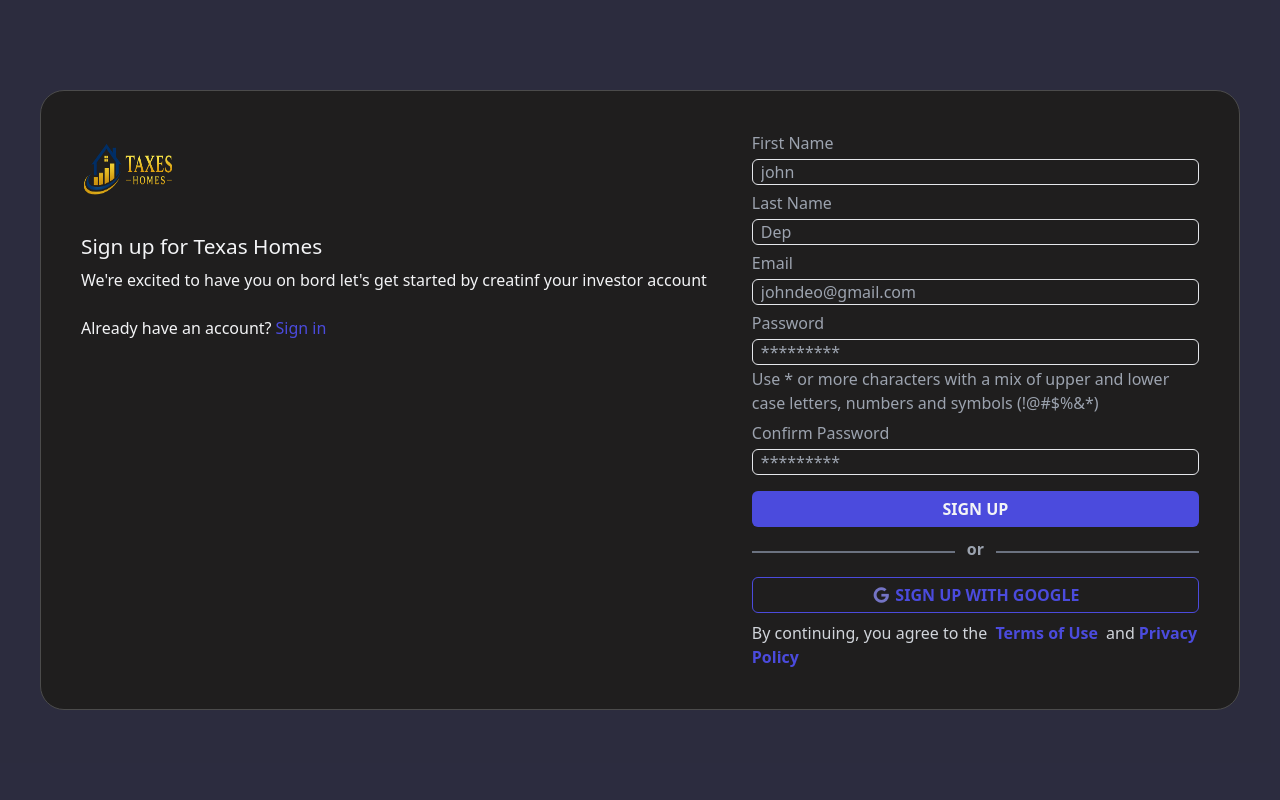
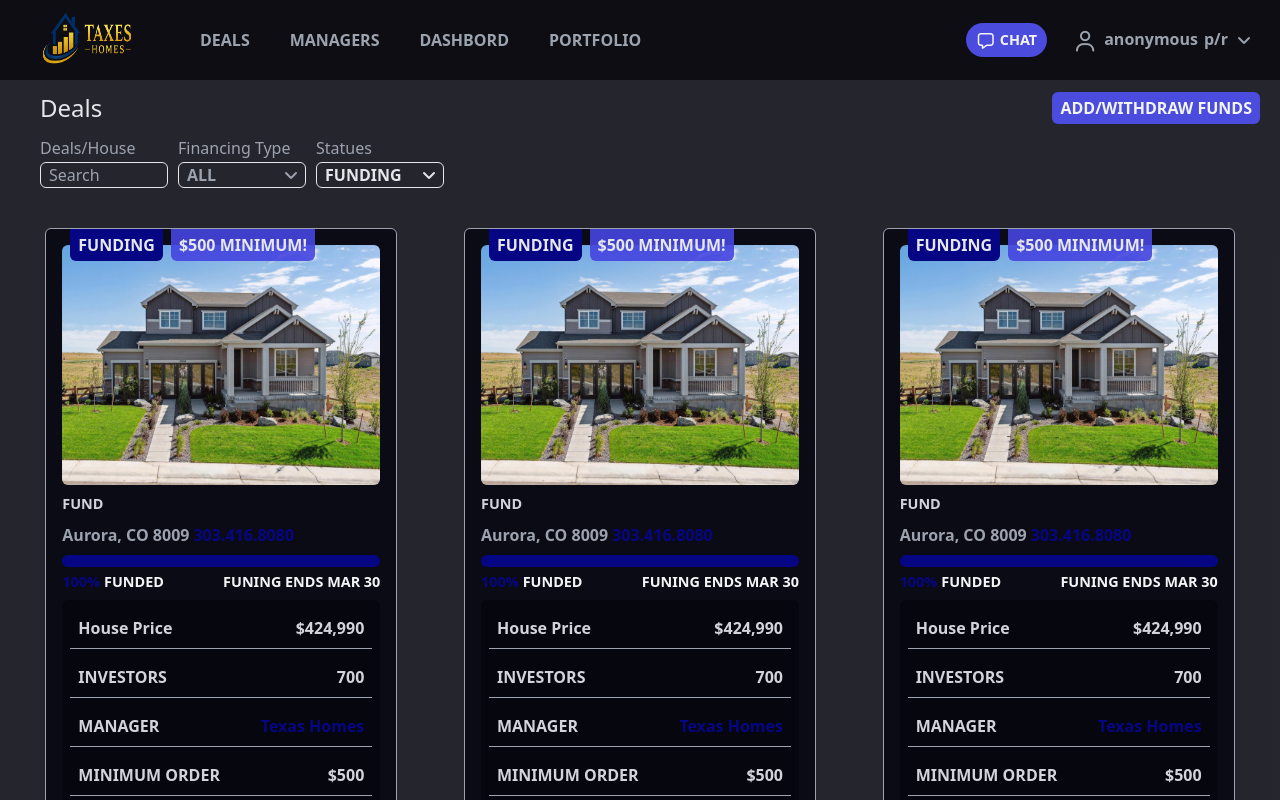
Before and after one commit to anonymous-programmer-1/texashomes, a React (Vite) app: page / in a window 1280 px wide. Shown: the top 800 px of the page. Built offline with nearby package versions, Linux system fonts and the light colour scheme.

Commit message:
added itemscard

```diff
--- a/src/App.tsx
+++ b/src/App.tsx
@@ -6,12 +6,13 @@ import SecondQuestion from "./components/Register/RegistrationQuestions/SecondQu
 import ThirdQuestion from "./components/Register/RegistrationQuestions/ThirdQuestion";
 import FouthQuestion from "./components/Register/RegistrationQuestions/FouthQuestion";
 import RegisterationCongrats from "./components/Register/RegisterationCongrats";
+import AuthHome from "./components/AuthHome/AuthHome";
 //
 
 function App() {
   return (
     <>
-      <RegisterPage />
+      <AuthHome />
     </>
   );
 }
--- /dev/null
+++ b/src/components/AuthHome/AuthHome.tsx
@@ -0,0 +1,11 @@
+import Top from "./Top/Top";
+import ItemCards from "./ItemsCardList/ItemCards";
+function AuthHome() {
+  return (
+    <>
+      <Top />
+      <ItemCards />
+    </>
+  );
+}
+export default AuthHome;
--- /dev/null
+++ b/src/components/AuthHome/ItemsCardList/ItemCard.tsx
@@ -0,0 +1,66 @@
+import productImage from "/images/house0.jpg";
+function ItemCard() {
+  return (
+    <span className="mt-2 flex flex-col gap-2 p-4 border-[1px] border-gray-400 bg-[#0a0a14ee] w-fit max-w-[22rem]  h-fit max-h-[45rem] rounded-md relative items-stretch flex-grow ">
+      <span className="flex absolute top-0 mt-[-0.5px] gap-2 ml-2">
+        <span className="w-fit h-fit p-1 pl-2 pr-2 bg-[#060685] rounded-b-md">
+          <h5 className="text-gray-200 font-semibold">FUNDING</h5>
+        </span>
+        <span className="w-fit h-fit p-1 pl-2 pr-2 bg-[#4545dfe7] rounded-b-md">
+          <h5 className="text-gray-200 font-semibold">$500 MINIMUM!</h5>
+        </span>
+      </span>
+      <span className="w-full h-[15rem]">
+        <img className="w-full h-full rounded-md" src={productImage}></img>
+      </span>
+      <span className="text-gray-300 font-semibold text-[0.9rem]">
+        <h5>FUND</h5>
+      </span>
+      <span className="flex w-full">
+        <h5 className="text-[1rem] text-gray-400 font-semibold">
+          Aurora, CO 8009
+        </h5>
+        <h5 className="font-bold text-[#060685] ml-1">303.416.8080</h5>
+      </span>
+      <span className="flex flex-col">
+        <span className="w-full h-3 bg-[#060685] rounded-full"></span>
+        <span className="flex mt-1">
+          <span className="font-semibold text-[0.9rem] flex gap-1">
+            <h5 className="text-[#060685]">100%</h5>
+            <h5 className="text-gray-100">FUNDED</h5>
+          </span>
+          <span className="font-semibold text-[0.9rem] flex gap-1 ml-auto">
+            <h5 className="text-gray-100">FUNING ENDS MAR 30</h5>
+          </span>
+        </span>
+      </span>
+      <span className="flex flex-col w-full h-fit p-2 gap-2 bg-[#06060cc5] rounded-md">
+        <span className="flex p-2 text-gray-300 font-semibold border-b-[1px] border-gray-400">
+          <h5>House Price</h5>
+          <h5 className="ml-auto">$424,990</h5>
+        </span>
+        <span className="flex p-2 text-gray-300 font-semibold border-b-[1px] border-gray-400">
+          <h5>INVESTORS</h5>
+          <h5 className="ml-auto">700</h5>
+        </span>
+        <span className="flex p-2 text-gray-300 font-semibold border-b-[1px] border-gray-400">
+          <h5>MANAGER</h5>
+          <h5 className="ml-auto text-[#060685] font-semibold">Texas Homes</h5>
+        </span>
+        <span className="flex p-2 text-gray-300 font-semibold border-b-[1px] border-gray-400">
+          <h5>MINIMUM ORDER </h5>
+          <h5 className="ml-auto">$500</h5>
+        </span>
+        <span className="flex p-2 text-gray-300 font-semibold border-b-[1px] border-gray-400">
+          <h5>INVESTMENT RATE</h5>
+          <h5 className="ml-auto">[12.00 - 14.00%]%</h5>
+        </span>
+        <span className="flex p-2 text-gray-300 font-semibold ">
+          <h5>INVESTMENT TERM</h5>
+          <h5 className="ml-auto text-gray-50">6 months</h5>
+        </span>
+      </span>
+    </span>
+  );
+}
+export default ItemCard;
--- /dev/null
+++ b/src/components/AuthHome/ItemsCardList/ItemCards.tsx
@@ -0,0 +1,22 @@
+import ItemCard from "./ItemCard";
+function ItemCards() {
+  return (
+    <div className="flex flex-wrap gap-2 p-4 justify-around  bg-[#090913e1]">
+      <ItemCard />
+      <ItemCard />
+      <ItemCard />
+      <ItemCard />
+      <ItemCard />
+      <ItemCard />
+      <ItemCard />
+      <ItemCard />
+      <ItemCard />
+      <ItemCard />
+      <ItemCard />
+      <ItemCard />
+      <ItemCard />
+      <ItemCard />
+    </div>
+  );
+}
+export default ItemCards;
--- /dev/null
+++ b/src/components/AuthHome/Top/MenuCategory.tsx
@@ -0,0 +1,32 @@
+function MenuCategory() {
+  return (
+    <div className="w-full min-h-14 max-h-fit pb-4 bg-[#090913e1]">
+      <div className="flex flex-wrap w-full h-full items-center lg:pl-10 pl-5 gap-2.5 ">
+        <span className="flex flex-col gap-0.5">
+          <h5 className="text-gray-400">Deals/House</h5>
+          <span className="w-[8rem] h-fit">
+            <input
+              className="w-full border-[0.5px] bg-transparent rounded-md pl-2"
+              placeholder="Search"
+            ></input>
+          </span>
+        </span>
+        <span className="flex flex-col gap-0.5 ">
+          <h5 className="text-gray-400">Financing Type</h5>
+          <span className="w-[8rem] h-fit flex pl-2 border-[0.5px] bg-transparent text-gray-400 font-semibold rounded-md">
+            <h5>ALL</h5>
+            <i className="fas fa-angle-down mt-1 ml-auto mr-1"></i>
+          </span>
+        </span>
+        <span className="flex flex-col gap-0.5">
+          <h5 className="text-gray-400">Statues</h5>
+          <span className="w-[8rem] h-fit flex pl-2 border-[0.5px] bg-transparent text-gray-200 font-semibold rounded-md">
+            <h5>FUNDING</h5>
+            <i className="fas fa-angle-down mt-1 ml-auto mr-1"></i>
+          </span>
+        </span>
+      </div>
+    </div>
+  );
+}
+export default MenuCategory;
--- /dev/null
+++ b/src/components/AuthHome/Top/Top.tsx
@@ -0,0 +1,58 @@
+import logodark from "/images/logo/logodark.png";
+import MenuCategory from "./MenuCategory";
+function Top() {
+  return (
+    <>
+      <div className="bg-[#0d0d13]">
+        <div className="w-full flex lg:pl-10 pl-5">
+          <span className="w-24 h-20 rounded-full ">
+            <img className="w-full h-full " alt="logo" src={logodark}></img>
+          </span>
+          <div className="items-center gap-10 ml-16 hidden lg:flex">
+            <span className=" text-gray-400 font-semibold">
+              <h5>DEALS</h5>
+            </span>
+            <span className=" text-gray-400 font-semibold">
+              <h5>MANAGERS</h5>
+            </span>
+            <span className=" text-gray-400 font-semibold">
+              <h5>DASHBORD</h5>
+            </span>
+            <span className=" text-gray-400 font-semibold">
+              <h5>PORTFOLIO</h5>
+            </span>
+          </div>
+          <span className="flex items-center  text-gray-400 text-[1rem] ml-4 lg:hidden">
+            <i className="fa fa-bars text-[1.3rem]"></i>
+          </span>
+          <span className="flex items-center ml-auto">
+            <span className="flex items-center w-fit h-fit p-1.5 pl-2.5 pr-2.5 rounded-full gap-1 bg-[#4b4bdd] ">
+              <i className="fa fa-message font-light text-gray-100"></i>
+              <h5 className="text-gray-100 font-bold text-[0.9rem]">CHAT</h5>
+            </span>
+          </span>
+          <span className="flex items-center ml-[25px] pr-5">
+            <span className="flex text-gray-400 gap-1.5">
+              <i className="fa fa-user font-light mt-[5px] text-[1.3rem]"></i>
+              <h5 className="font-bold lg:block hidden">anonymous</h5>
+              <h5 className="font-bold lg:block hidden">p/r</h5>
+              <i className="fas fa-angle-down mt-[5px] lg:block hidden"></i>
+              <i></i>
+            </span>
+          </span>
+        </div>
+      </div>
+      <div className="w-full flex h-14 bg-[#090913e1] items-center">
+        <span className="lg:pl-10 pl-5 text-gray-200 text-[1.5rem]">
+          <h5>Deals</h5>
+        </span>
+        <span className="w-fit h-fit bg-[#4b4bdd] p-1 pl-2 pr-2 font-semibold text-gray-100 rounded-md ml-auto mr-5">
+          <h5 className="hidden lg:block">ADD/WITHDRAW FUNDS</h5>
+          <h5 className="lg:hidden block">ADD/WITHDRAW</h5>
+        </span>
+      </div>
+      <MenuCategory />
+    </>
+  );
+}
+export default Top;
--- a/src/components/Top/MenuCategory.tsx
+++ b/src/components/Top/MenuCategory.tsx
@@ -1,7 +1,7 @@
 function MenuCategory() {
   return (
     <div className="w-full  bg-white sticky top-0   z-10  ">
-      <div className="flex pl-8  gap-4 flex-wrap pt-5 pb-3 pb-5">
+      <div className="flex pl-8  gap-4 flex-wrap pt-5  pb-5">
         <span className="flex w-36 border-2 h-9 items-center pl-2 pr-2">
           <h5 className="text-[1rem] mr-auto font-serif text-gray-500">
             Califonia
```
